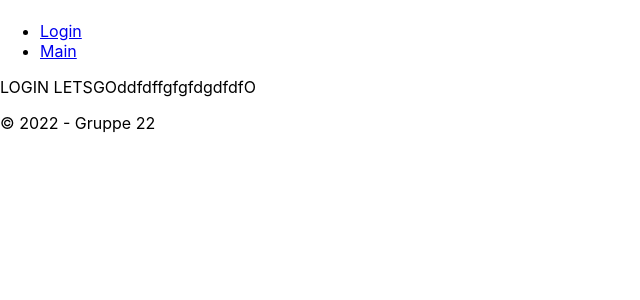
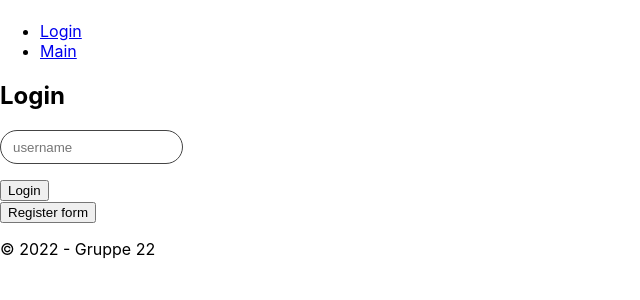
Before and after one commit to Bass4Nation/Software-Engineering-H2022, a React (Create React App) app: page / in a window 1280 px wide. Shown: the top 300 px of the page, without its empty margins (0-640 px from the left). Built offline with nearby package versions, Linux system fonts and the light colour scheme.

Commit message:
Jeg lagde et innloggingsystem, er ikke helt ferdig fordi jeg vet ikke den beste måte å sende data på?!

```diff
--- a/src/App.js
+++ b/src/App.js
@@ -3,16 +3,14 @@ import "./App.css";
 import Login from "./components/Login.js";
 import Main from "./components/Main.js";
 
-
 function App() {
   return (
-
-  <Router>
+    <Router>
       <Routes>
         <Route exact path="/" element={<Login />} />
         <Route exact path="/Main" element={<Main />} />
       </Routes>
-  </Router>
+    </Router>
   );
 }
 
--- a/src/components/Footer.js
+++ b/src/components/Footer.js
@@ -1,11 +1,9 @@
+const Footer = () => {
+  return (
+    <footer>
+      <p>© 2022 - Gruppe 22</p>
+    </footer>
+  );
+};
 
-
-const Footer = () => {
-    return (
-        <footer>
-            <p>© 2022 - Gruppe 22</p>
-        </footer>
-    )
-}
-
-export default Footer
+export default Footer;
--- /dev/null
+++ b/src/components/Login.css
@@ -0,0 +1,15 @@
+
+
+
+
+
+
+
+input[type="text"] {
+    margin-bottom: 15px;
+    height: 30px;
+    text-indent: 10px;
+    border: 1px solid #444;
+    border-radius: 20px;
+    display: block;
+}
--- a/src/components/Login.js
+++ b/src/components/Login.js
@@ -1,18 +1,144 @@
+import React from "react";
 import Header from "./Header";
 import Nav from "./Nav";
 import Footer from "./Footer";
+import useEffect from "react";
+import "./Login.css";
+import { useNavigate, Link } from "react-router-dom";
 
-const Login = () => {
-    return (
+//////////////////////////////REGISTER LOGIC ///////////////////
+// Her kan vi putte mer data om brukerkonotene som blir registrert
+export default function Login(props) {
+  const [userData, setUserData] = React.useState({
+    username: "",
+    isAdmin: false,
+  });
+
+  // Writes data from form into userData
+  function registerHandleChange(event) {
+    const { name, value, type, checked } = event.target;
+    setUserData((prevUserData) => {
+      return {
+        ...prevUserData,
+        [name]: type === "checkbox" ? checked : value,
+      };
+    });
+  }
+
+  //RegisterHandleChange.  Gather data from event and put in array
+  const [userArray, setUserArray] = React.useState([]);
+  const [isNameTaken, setisNameTaken] = React.useState();
+  function SubmitHandleChange(event) {
+    event.preventDefault();
+    if (checkUsernameAvailability(event.target[0].value)) {
+      setisNameTaken(<p>Username is already registered!</p>);
+    } else {
+      const myObj = {
+        id: userArray.length + 1,
+        username: event.target[0].value,
+        isAdmin: event.target[1].checked,
+      };
+      setUserArray((prevArray) => [...prevArray, myObj]); //async
+    }
+  }
+
+  //just a print
+  React.useEffect(() => {
+    console.log(userArray, "- user Array has changed");
+  }, [userArray]); // <-- here put the parameter to listen
+
+  //Conditionally render either login or register
+  const [RegisterRender, setRegisterRender] = React.useState(false);
+  function toggleRegisterRender() {
+    setRegisterRender((prevRegisterRender) => !prevRegisterRender);
+  }
+
+  //////////////////////////////LOGIN LOGIC///////////////////
+  const [loginUsername, setloginUsername] = React.useState("");
+  function loginHandleChange(event) {
+    setloginUsername(event.target.value);
+    console.log(loginUsername);
+  }
+
+  function checkUsernameAvailability(nameToCheck) {
+    for (var i = 0; i < userArray.length; i++) {
+      if (userArray[i].username === nameToCheck) {
+        return true;
+      }
+    }
+  }
+
+  const navigate = useNavigate();//
+
+
+//Ikke Helt ferdig
+  const [NotRegisteredUser, setNotRegisteredUser] = React.useState();
+  function loginSubmitHandleChange(event) {
+    event.preventDefault();
+    if (checkUsernameAvailability(loginUsername)) {
+      navigate("/Main", {state:{username: (loginUsername)}})
+    } else {
+      setNotRegisteredUser(<p>Username is not registered!</p>);
+    }
+  }
+  //Conditionally NotRegisteredUser
+
+  return (
+    <div>
+      <Header />
+      <Nav />
+      {!RegisterRender && ( // This whole register form is conditionally rendered
         <div>
-            <Header/>
-            <Nav />
-            <p>LOGIN LETSGOddfdffgfgfdgdfdfO</p>
-            <Footer />
+          <h2>Login</h2>
+          <form onSubmit={loginSubmitHandleChange}>
+            <input
+              type="text"
+              placeholder="username"
+              value={loginUsername}
+              onChange={loginHandleChange}
+              name="LoginUsername"
+            />
+            {NotRegisteredUser}
+            <button>Login</button>
+          </form>
+        </div>
+      )}
 
+      {RegisterRender && ( // This whole register form is conditionally rendered
+        <div className="Login_wrapper">
+          <h2>Register acount</h2>
+          <form onSubmit={SubmitHandleChange}>
+            <input
+              type="text"
+              placeholder="username"
+              value={userData.username}
+              onChange={registerHandleChange}
+              name="username"
+            />
+            <input
+              type="checkbox"
+              id="isAdmin"
+              checked={userData.isAdmin}
+              onChange={registerHandleChange}
+              name="isAdmin"
+            />
+            <label htmlFor="isAdmin">Admin konto</label>
+            <br></br>
+            {isNameTaken}
+            <button>Register User</button>
+          </form>
         </div>
+      )}
 
-    )
+      <button onClick={toggleRegisterRender}>
+        {RegisterRender ? "Login" : "Register "} form
+      </button>
+
+      <Footer />
+    </div>
+  );
 }
 
-export default Login
+function test(){
+    return (<p>ssd</p>)
+}
--- a/src/components/Main.js
+++ b/src/components/Main.js
@@ -1,17 +1,22 @@
-
 //import "./App.css";
 import Header from "./Header";
 import Nav from "./Nav";
 import Footer from "./Footer";
+import "./Login";
+import { useLocation } from "react-router-dom";
 
+//Vet ikke om dette er den beste måten å sende data over?!
 const Main = () => {
+    const location = useLocation();
+    console.log(location.state)
   return (
     <div>
       <Nav />
+      <p>Hei på deg {location.state.username}!</p>
       <p>MAIN</p>
       <Footer />
     </div>
-    )
-}
+  );
+};
 
-export default Main
+export default Main;
```
Also changed, not shown: src/components/Header.js (+9 -7 lines), src/components/Nav.js (+3 -4 lines), src/index.js (+7 -8 lines), 1 other file (tests, documents, lock files or other folders). Lines whose indentation alone changed are shown as unchanged.
